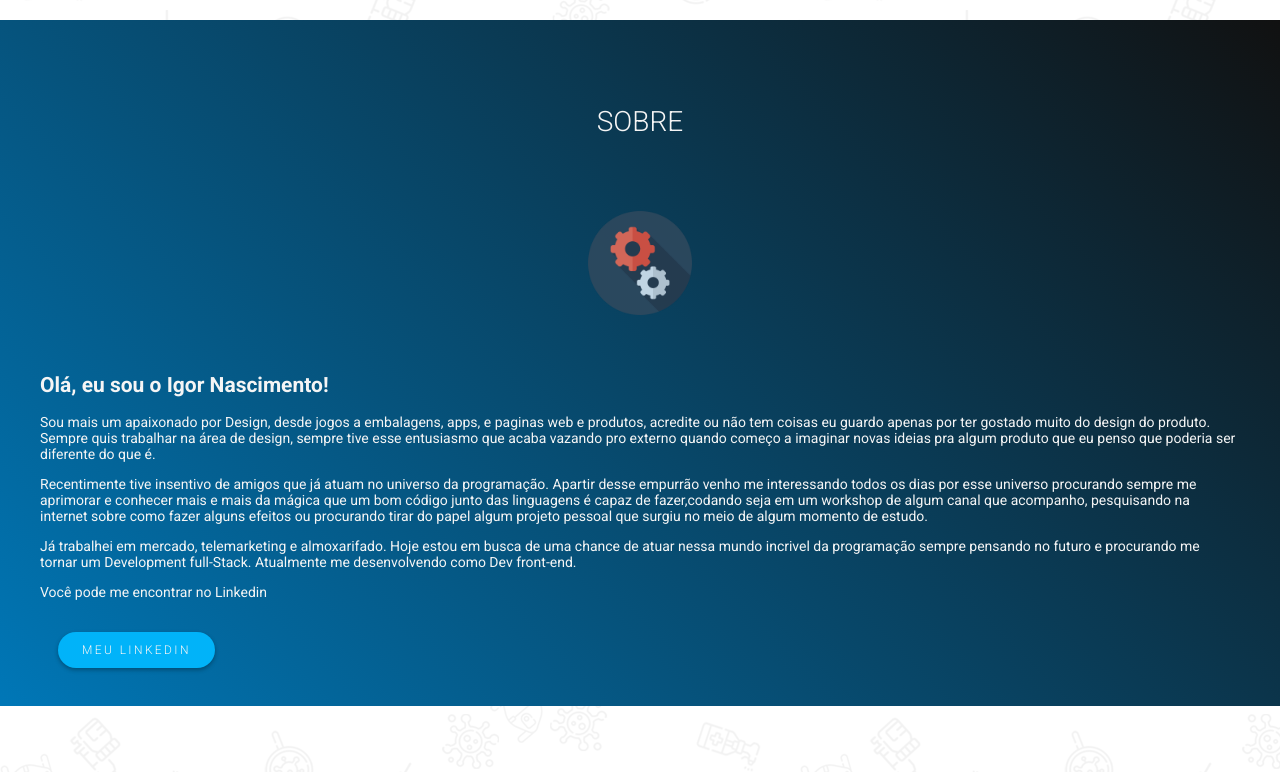
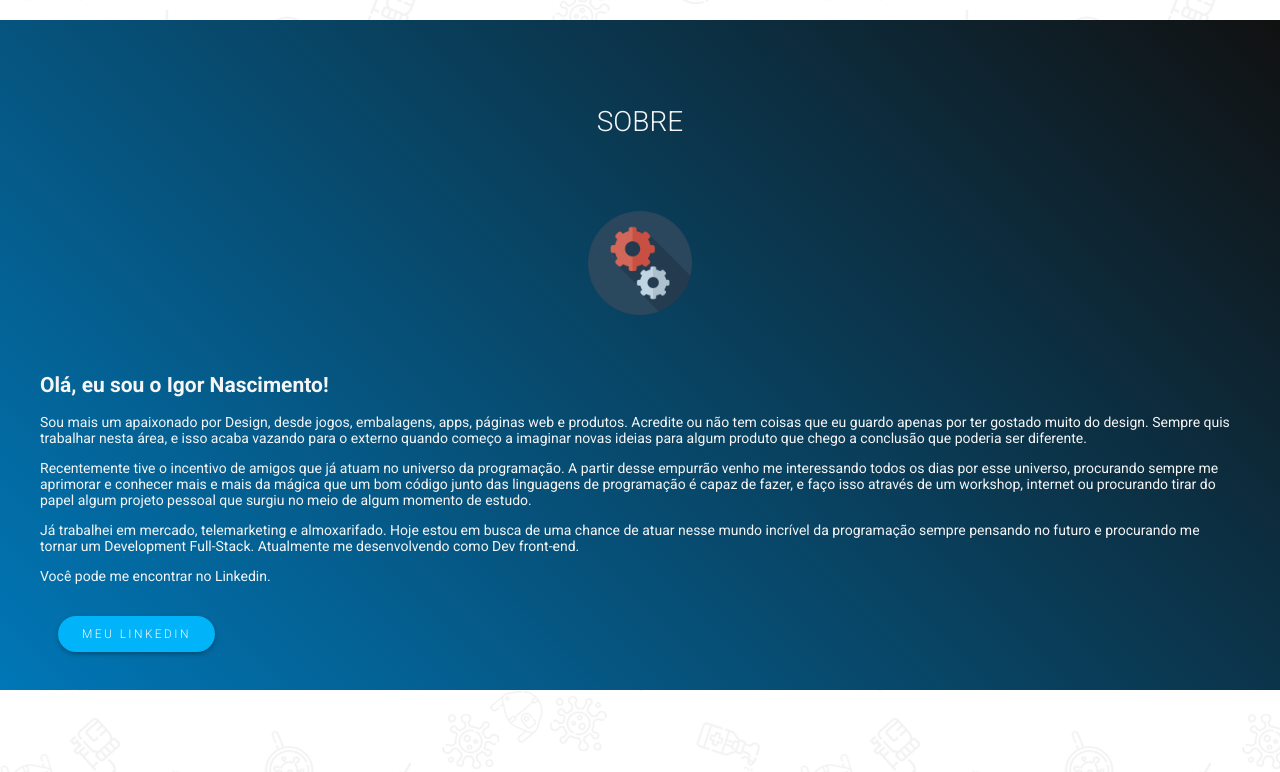
Before and after one commit to IgorSaturno/PrimeiroDesafioGamaacademy, a plain HTML site: page index.html in a window 1280 px wide. Shown: the part 3470-4242 px from the top of the page. Drawn offline with Linux system fonts and the light colour scheme.

Commit message:
arrumando erros ortográficos

```diff
--- a/index.html
+++ b/index.html
@@ -238,33 +238,30 @@
                 </div>
                 <h2>Olá, eu sou o Igor Nascimento!</h2>
                 <p>
-                    Sou mais um apaixonado por Design, desde jogos a embalagens,
-                    apps, e paginas web e produtos, acredite ou não tem coisas eu
-                    guardo apenas por ter gostado muito do design do produto.
-                    Sempre quis trabalhar na área de design, sempre tive esse
-                    entusiasmo que acaba vazando pro externo quando começo a imaginar
-                    novas ideias pra algum produto que eu penso que poderia ser diferente
-                    do que é.
+                    Sou mais um apaixonado por Design, desde jogos,
+                    embalagens, apps, páginas web e produtos. Acredite
+                    ou não tem coisas que eu guardo apenas por ter gostado
+                    muito do design. Sempre quis trabalhar nesta área, e isso
+                    acaba vazando para o externo quando começo a imaginar novas
+                    ideias para algum produto que chego a conclusão que poderia
+                    ser diferente.
                 </p>
                 <p>
-                    Recentimente tive insentivo de amigos que já atuam no universo
-                    da programação. Apartir desse empurrão venho me interessando
-                    todos os dias por esse universo procurando sempre me aprimorar
-                    e conhecer mais e mais da mágica que um bom código junto das
-                    linguagens é capaz de fazer,codando seja em um workshop de algum
-                    canal que acompanho, pesquisando na internet sobre como fazer
-                    alguns efeitos ou procurando tirar do papel algum projeto pessoal
-                    que surgiu no meio de algum momento de estudo.
+                    Recentemente tive o incentivo de amigos que já atuam no universo
+                    da programação. A partir desse empurrão venho me interessando todos
+                    os dias por esse universo, procurando sempre me aprimorar e conhecer
+                    mais e mais da mágica que um bom código junto das linguagens de programação
+                    é capaz de fazer, e faço isso através de um workshop, internet ou procurando
+                    tirar do papel algum projeto pessoal que surgiu no meio de algum momento de estudo.
                 </p>
                 <p>
-                    Já trabalhei em mercado, telemarketing e almoxarifado.
-                    Hoje estou em busca de uma chance de atuar nessa mundo
-                    incrivel da programação sempre pensando no futuro e
-                    procurando me tornar um Development full-Stack.
-                    Atualmente me desenvolvendo como Dev front-end.
+                    Já trabalhei em mercado, telemarketing e almoxarifado. Hoje estou em busca
+                    de uma chance de atuar nesse mundo incrível da programação sempre pensando
+                    no futuro e procurando me tornar um Development Full-Stack. Atualmente me
+                    desenvolvendo como Dev front-end.
                 </p>
 
-                <p>Você pode me encontrar no Linkedin</p>
+                <p>Você pode me encontrar no Linkedin.</p>
                 <div>
                     <a href="https://www.linkedin.com/in/igor-nascimento-7a54a3177" target="_blank"  class="botao">
                     Meu Linkedin
--- a/style.css
+++ b/style.css
@@ -73,7 +73,7 @@ body {
     color: whitesmoke;
 }
 .bg-gradiente-azulmarinho {
-    background-image: linear-gradient(45deg, #33afbf , #167f6f);
+    background-image: linear-gradient(45deg, #437177 , #0b3f37);
     color: whitesmoke;
 }
 
```
